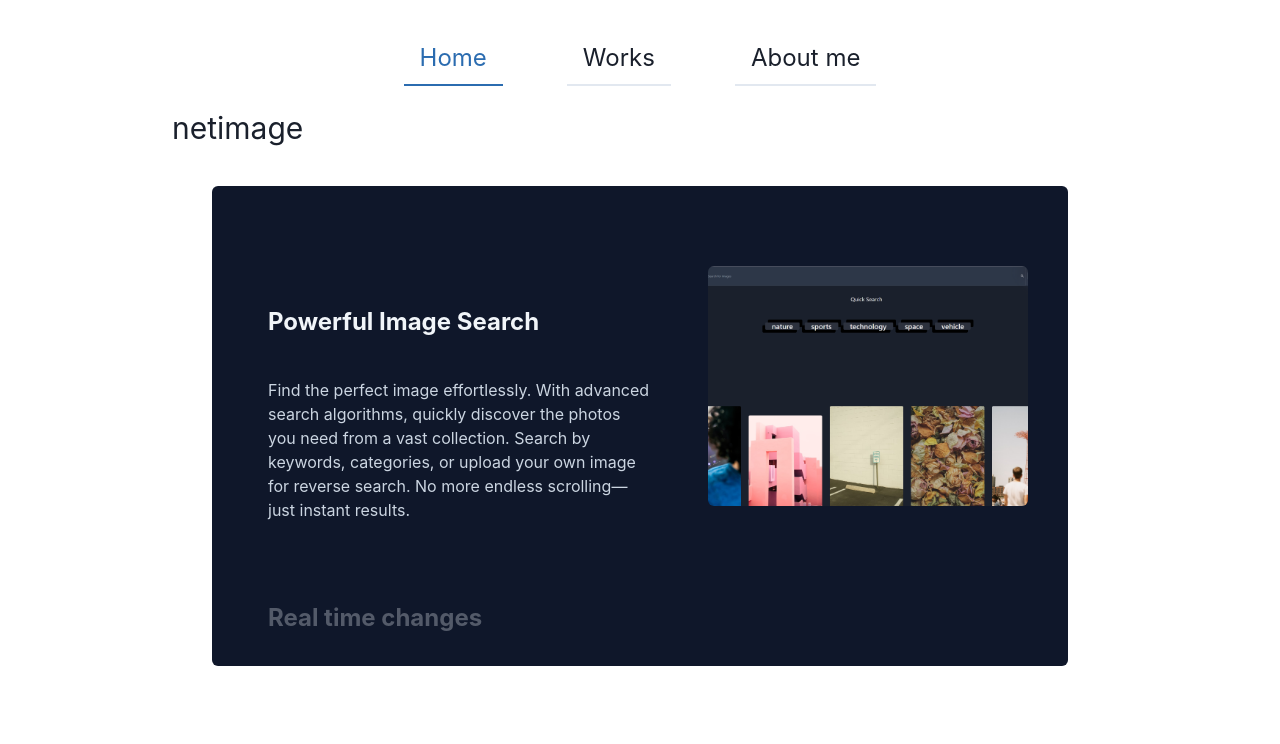
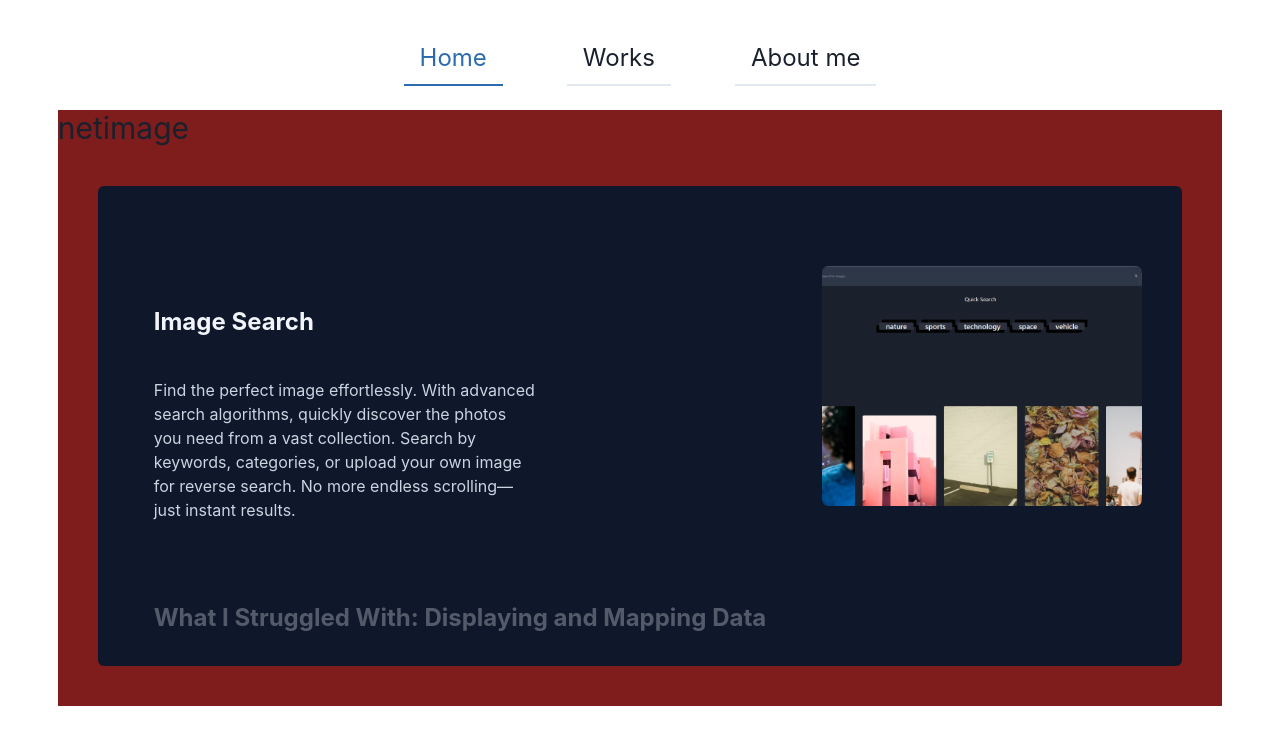
Before and after one commit to kiyotomm/portfolioWebsite, a React (Vite) app: page /worksPage in a window 1280 px wide. Shown: the top 744 px of the page. Built offline with nearby package versions, Linux system fonts and the light colour scheme.

Commit message:
sticky scroll content

```diff
--- a/src/components/WorksPage.tsx
+++ b/src/components/WorksPage.tsx
@@ -1,12 +1,12 @@
-import { StickyScrollRevealDemo } from "./aceternityUI/StickScrollReaveal/StickyScrollRevealComponent";
+import { StickyScrollRevealNetImage } from "./aceternityUI/StickScrollReaveal/StickyScrollRevealComponent";
 // import styled from "styled-components";
 
 const WorksPage = () => {
   return (
     // <StyledWrapper>
-    <div className="flex flex-col items-center ">
+    <div className="flex flex-col items-center bg-red-900 ">
       <div className="text-3xl self-start">netimage</div>
-      <StickyScrollRevealDemo />
+      <StickyScrollRevealNetImage />
     </div>
     // </StyledWrapper>
   );
--- a/src/components/aceternityUI/StickScrollReaveal/StickyScrollRevealComponent.tsx
+++ b/src/components/aceternityUI/StickScrollReaveal/StickyScrollRevealComponent.tsx
@@ -1,56 +1,60 @@
 "use client";
 import { StickyScroll } from "./StickyScrollReveal";
 import image from "../../../Photos/workspage photos/netimage/netimage-ss-desktop-size.png";
+import image2 from "../../../Photos/workspage photos/netimage/netimage-ss.jpg";
+import image3 from "../../../Photos/workspage photos/netimage/netimage-ss-light.jpg.png";
 
 const content = [
   {
-    title: "Powerful Image Search",
+    title: "Image Search",
     description:
       "Find the perfect image effortlessly. With advanced search algorithms, quickly discover the photos you need from a vast collection. Search by keywords, categories, or upload your own image for reverse search. No more endless scrolling—just instant results.",
     content: (
       <div className="h-full w-full bg-[linear-gradient(to_bottom_right,var(--cyan-500),var(--emerald-500))] flex items-center justify-center text-white">
-        <img src={image} className="w-screen h-full object-cover" />
+        <img
+          src={image}
+          className="w-screen h-full object-cover"
+          alt="netimage "
+        />
       </div>
     ),
   },
   {
-    title: "Real time changes",
+    title: "What I Struggled With: Displaying and Mapping Data",
     description:
-      "See changes as they happen. With our platform, you can track every modification in real time. No more confusion about the latest version of your project. Say goodbye to the chaos of version control and embrace the simplicity of real-time updates.",
+      "Getting the data to show up on the screen was tougher than I expected. At first, I struggled to fetch the data properly and then figuring out how to map over it was confusing. Some parts wouldn’t render the way I wanted, and I had to debug a lot to understand why the data wasn’t displaying correctly.",
     content: (
       <div className="h-full w-full  flex items-center justify-center text-white">
         <img
-          src="/linear.webp"
-          width={300}
-          height={300}
-          className="h-full w-full object-cover"
+          src={image2}
+          className="w-screen h-full object-cover"
           alt="linear board demo"
         />
       </div>
     ),
   },
   {
-    title: "Version control",
-    description:
-      "Experience real-time updates and never stress about version control again. Our platform ensures that you're always working on the most recent version of your project, eliminating the need for constant manual updates. Stay in the loop, keep your team aligned, and maintain the flow of your work without any interruptions.",
+    title: "Improving Routes and User Experience",
+    description: `
+    One of the next things I want to work on is adding routes to make navigation smoother.
+    I plan to organize the pages better so users can easily find what they’re looking for.
+    I also want to enhance the overall experience by making everything feel more intuitive and responsive.
+
+    This means working on loading indicators, better error handling, and adding small touches
+    that make the app more enjoyable to use. The goal is to make sure users have a smooth, hassle-free experience.
+  `,
     content: (
       <div className="h-full w-full bg-[linear-gradient(to_bottom_right,var(--orange-500),var(--yellow-500))] flex items-center justify-center text-white">
-        Version control
-      </div>
-    ),
-  },
-  {
-    title: "Running out of content",
-    description:
-      "Experience real-time updates and never stress about version control again. Our platform ensures that you're always working on the most recent version of your project, eliminating the need for constant manual updates. Stay in the loop, keep your team aligned, and maintain the flow of your work without any interruptions.",
-    content: (
-      <div className="h-full w-full bg-[linear-gradient(to_bottom_right,var(--cyan-500),var(--emerald-500))] flex items-center justify-center text-white">
-        Running out of content
+        <img
+          src={image3}
+          className="w-screen h-full object-cover"
+          alt="linear board demo"
+        />
       </div>
     ),
   },
 ];
-export function StickyScrollRevealDemo() {
+export function StickyScrollRevealNetImage() {
   return (
     <div className="p-10">
       <StickyScroll content={content} />
```
Also changed, not shown: 2 other files (tests, documents, lock files or other folders).
